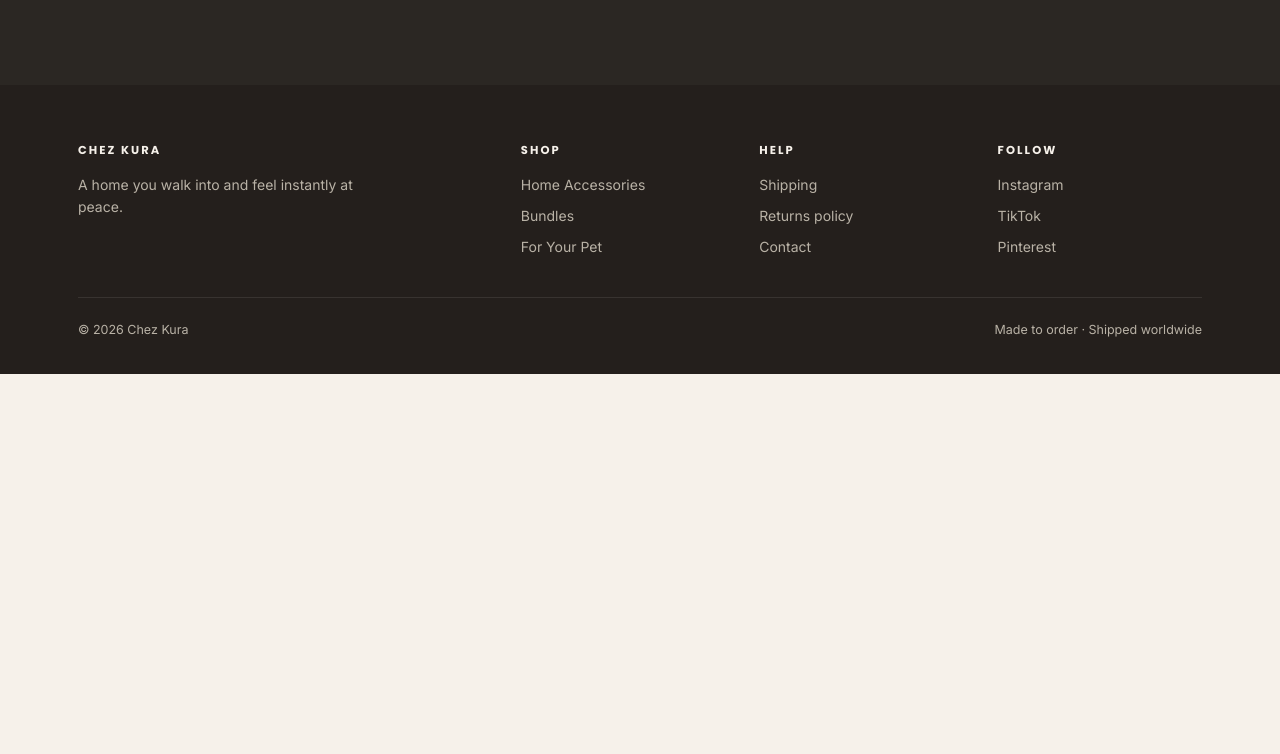
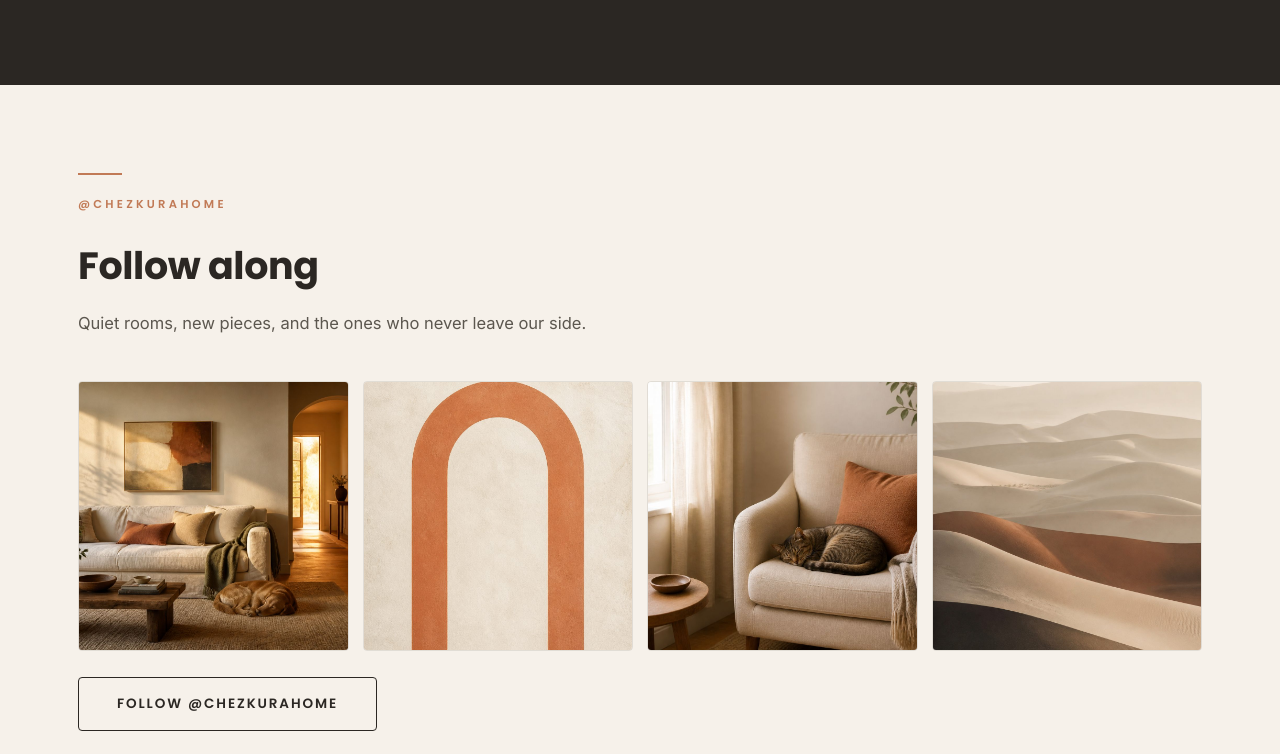
Before and after one commit to chouaibano3-creator/Chezkura, a plain HTML site: page index.html in a window 1280 px wide. Shown: the part 4646-5400 px from the top of the page. Before the commit the page ends 5020 px from the top, so only its background shows below. Drawn offline with Linux system fonts and the light colour scheme.

Commit message:
Relier le site au compte Instagram (#3)
* Link the footer Instagram entry to the brand account.

Co-authored-by: chouaibano3-creator <chouaibano3-creator@users.noreply.github.com>

* Point the Instagram links at the real handle, chez.kura.

Co-authored-by: chouaibano3-creator <chouaibano3-creator@users.noreply.github.com>

* Add a Follow along section linking the homepage to Instagram.

Co-authored-by: chouaibano3-creator <chouaibano3-creator@users.noreply.github.com>

* Point Instagram links at the handle chezkurahome.

Co-authored-by: chouaibano3-creator <chouaibano3-creator@users.noreply.github.com>

* Refresh the Instagram profile marks for circular crop.

Co-authored-by: chouaibano3-creator <chouaibano3-creator@users.noreply.github.com>

---------

Co-authored-by: Cursor Agent <cursoragent@cursor.com>
Co-authored-by: chouaibano3-creator <chouaibano3-creator@users.noreply.github.com>

```diff
--- a/assets/styles.css
+++ b/assets/styles.css
@@ -374,6 +374,18 @@
   }
   .contact-form .btn{align-self:flex-start;border:0;cursor:pointer;}
 
+  /* ---------- Instagram ---------- */
+  .insta{background:var(--bone);}
+  .insta-grid{display:grid;grid-template-columns:repeat(4,1fr);gap:14px;}
+  @media(max-width:760px){ .insta-grid{grid-template-columns:repeat(2,1fr);} }
+  .insta-grid a{display:block;overflow:hidden;border-radius:var(--radius);border:1px solid var(--hairline);}
+  .insta-grid img{
+    width:100%;aspect-ratio:1/1;object-fit:cover;display:block;
+    transition:transform .35s ease;
+  }
+  .insta-grid a:hover img{transform:scale(1.04);}
+  .insta-btn{margin-top:26px;}
+
   /* ---------- Gentle reveal ---------- */
   .reveal{opacity:0;transform:translateY(14px);transition:opacity .7s ease,transform .7s ease;}
   .reveal.is-in{opacity:1;transform:none;}
--- a/index.html
+++ b/index.html
@@ -237,6 +237,32 @@
     </div>
   </div>
 </section>
+
+<section class="insta" id="instagram">
+  <div class="wrap">
+    <div class="sec-head">
+      <div class="rule"></div>
+      <div class="eyebrow">@chezkurahome</div>
+      <h2>Follow along</h2>
+      <p>Quiet rooms, new pieces, and the ones who never leave our side.</p>
+    </div>
+    <div class="insta-grid">
+      <a href="https://www.instagram.com/chezkurahome" target="_blank" rel="noopener" aria-label="Chez Kura on Instagram">
+        <img src="assets/images/hero-home.jpg" alt="A calm living room in soft afternoon light." loading="lazy">
+      </a>
+      <a href="https://www.instagram.com/chezkurahome" target="_blank" rel="noopener" aria-label="Chez Kura on Instagram">
+        <img src="assets/images/arche.jpg" alt="Arche — a single quiet curve." loading="lazy">
+      </a>
+      <a href="https://www.instagram.com/chezkurahome" target="_blank" rel="noopener" aria-label="Chez Kura on Instagram">
+        <img src="assets/images/about-home.jpg" alt="A quiet reading corner by the window." loading="lazy">
+      </a>
+      <a href="https://www.instagram.com/chezkurahome" target="_blank" rel="noopener" aria-label="Chez Kura on Instagram">
+        <img src="assets/images/dune.jpg" alt="Dune — soft sand tones." loading="lazy">
+      </a>
+    </div>
+    <a class="btn btn-ghost insta-btn" href="https://www.instagram.com/chezkurahome" target="_blank" rel="noopener">Follow @chezkurahome</a>
+  </div>
+</section>
 </main>
 
 <footer>
@@ -265,7 +291,7 @@
       <div>
         <h5>Follow</h5>
         <ul>
-          <li><a href="#">Instagram</a></li>
+          <li><a href="https://www.instagram.com/chezkurahome" target="_blank" rel="noopener">Instagram</a></li>
           <li><a href="#">TikTok</a></li>
           <li><a href="#">Pinterest</a></li>
         </ul>
```
Also changed, not shown: contact.html (+1 -1 lines), product.html (+1 -1 lines), returns.html (+1 -1 lines), shipping.html (+1 -1 lines), social/instagram/profil-contrast.jpg (added), social/instagram/profil-site.jpg (added), social/instagram/profil.jpg (added).
